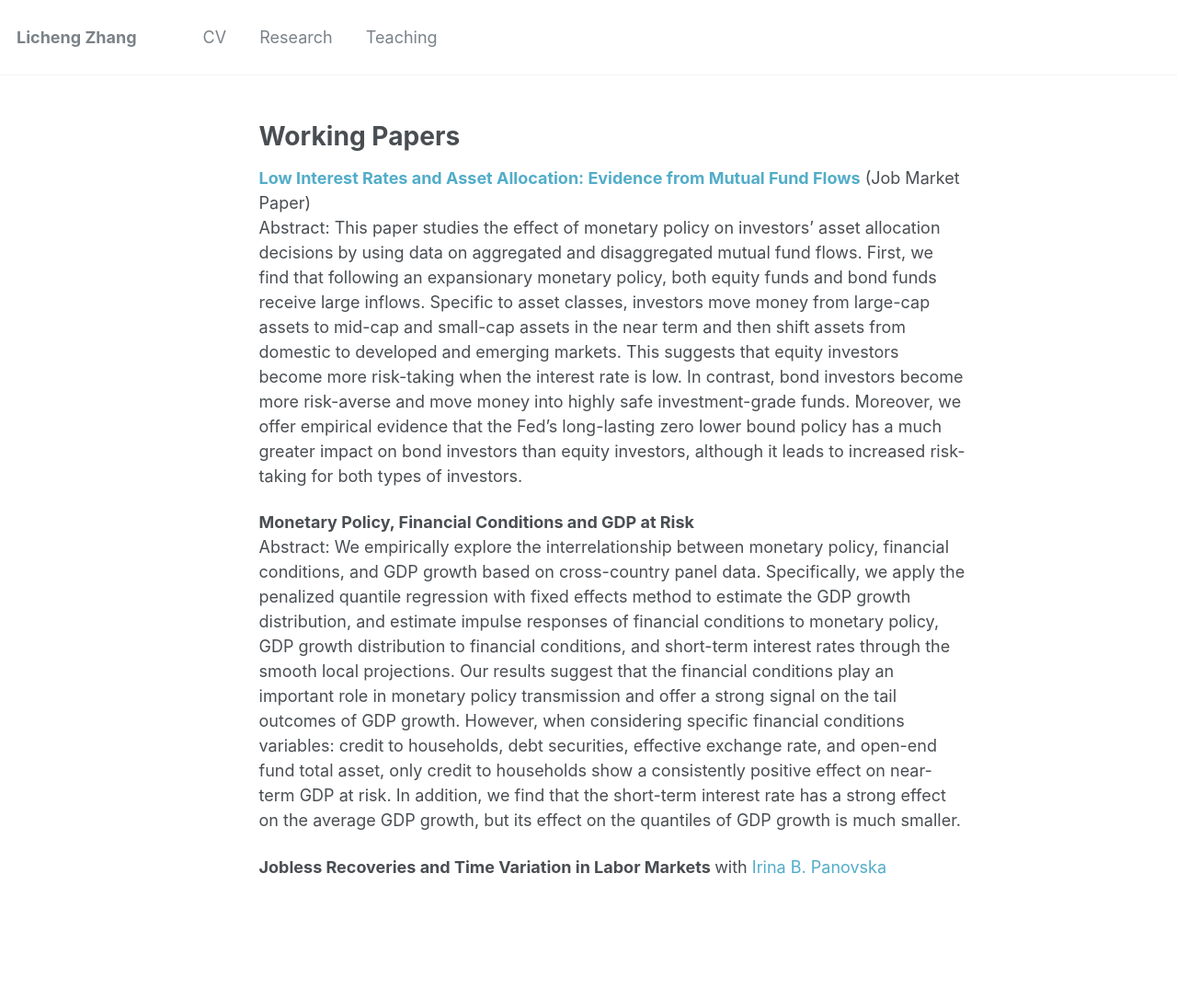
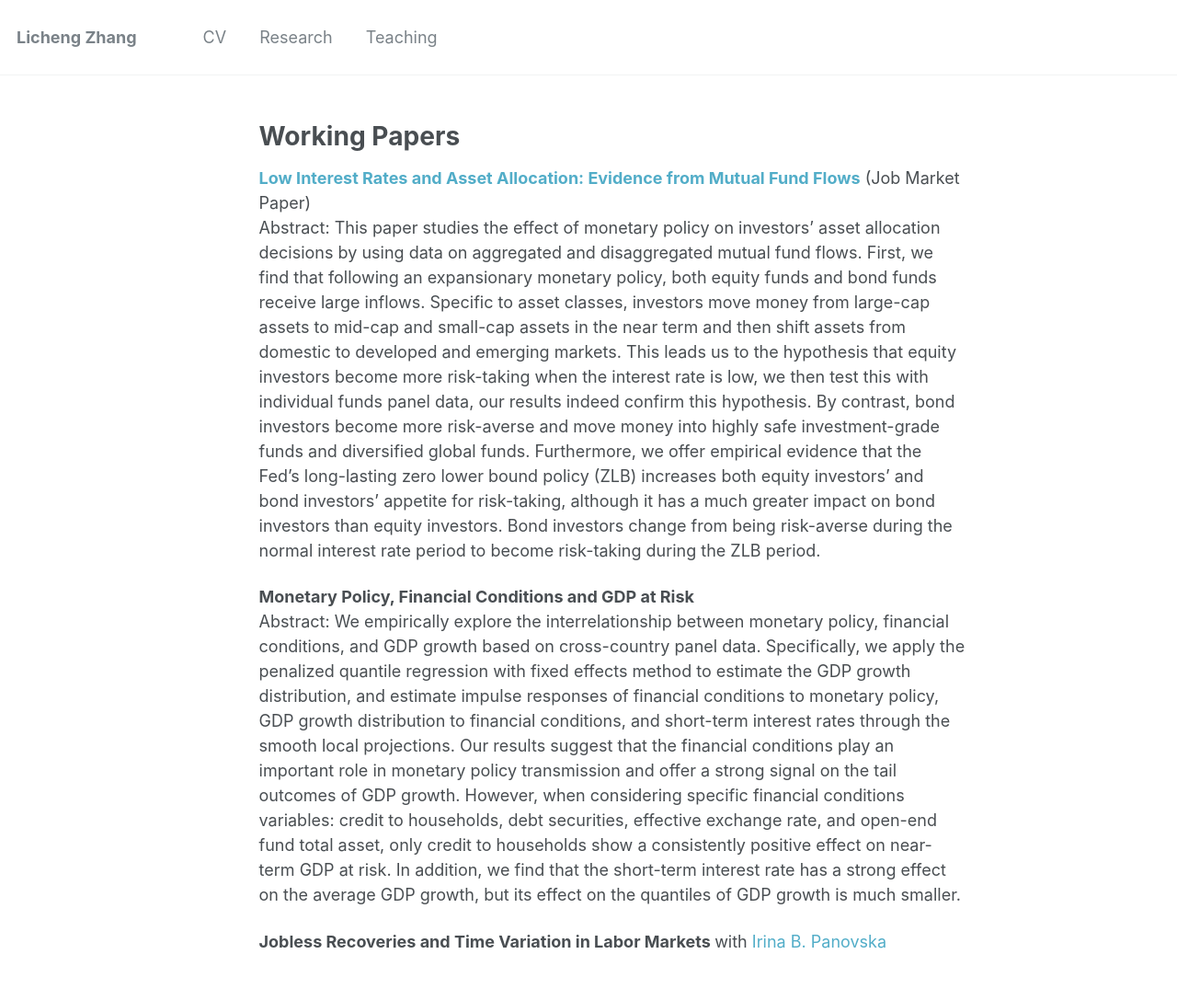
Before and after one commit to lichengzh/lichengzh.github.io, a Jekyll site: the page built from _pages/publications.md, in a window 1280 px wide. Shown: the whole page at 92% size. Built offline with Jekyll 4.4.1, drawn with Linux system fonts in a browser that asks for light colours; before the commit the page ends 1006 px from its top, so only the background shows below that.

Commit message:
Update publications.md

```diff
--- a/_pages/publications.md
+++ b/_pages/publications.md
@@ -3,9 +3,8 @@ title: ""
 permalink: /publications/
 ---
 # Working Papers
-<b>[Low Interest Rates and Asset Allocation: Evidence from Mutual Fund Flows](http://lichengzh.github.io/files/low.pdf)</b> (Job Market Paper)<br>
-Abstract: This paper studies the effect of monetary policy on investors' asset allocation decisions by using data on aggregated and disaggregated mutual fund flows. First, we find that following an expansionary monetary policy, both equity funds and bond funds receive large inflows.
-Specific to asset classes, investors move money from large-cap assets to mid-cap and small-cap assets in the near term and then shift assets from domestic to developed and emerging markets. This suggests that equity investors become more risk-taking when the interest rate is low. In contrast, bond investors become more risk-averse and move money into highly safe investment-grade funds. Moreover, we offer empirical evidence that the Fed's long-lasting zero lower bound policy has a much greater impact on bond investors than equity investors, although it leads to increased  risk-taking for both types of investors. <br>
+<b>[Low Interest Rates and Asset Allocation: Evidence from Mutual Fund Flows](http://lichengzh.github.io/files/JMP.pdf)</b> (Job Market Paper)<br>
+Abstract: This paper studies the effect of monetary policy on investors' asset allocation decisions by using data on aggregated and disaggregated mutual fund flows. First, we find that following an expansionary monetary policy, both equity funds and bond funds receive large inflows. Specific to asset classes, investors move money from large-cap assets to mid-cap and small-cap assets in the near term and then shift assets from domestic to developed and emerging markets. This leads us to the hypothesis that equity investors become more risk-taking when the interest rate is low, we then test this with individual funds panel data, our results indeed confirm this hypothesis. By contrast, bond investors become more risk-averse and move money into highly safe investment-grade funds and diversified global funds. Furthermore, we offer empirical evidence that the Fed's long-lasting zero lower bound policy (ZLB) increases both equity investors' and bond investors' appetite for risk-taking, although it has a much greater impact on bond investors than equity investors. Bond investors change from being risk-averse during the normal interest rate period to  become risk-taking during the ZLB period. <br>
 
 <b>Monetary Policy, Financial Conditions and GDP at Risk</b> <br>
 Abstract: We empirically explore the interrelationship between monetary policy, financial conditions, and GDP growth based on cross-country panel data. Specifically, we apply the penalized quantile regression with fixed effects method to estimate the GDP growth distribution, and estimate impulse responses of financial conditions to monetary policy, GDP growth distribution to financial conditions, and short-term interest rates through the smooth local projections. Our results suggest that the financial conditions play an important role in monetary policy transmission and offer a strong signal on the tail outcomes of GDP growth. However, when considering specific financial conditions variables: credit to households, debt securities, effective exchange rate, and open-end fund total asset, only credit to households show a consistently positive effect on near-term GDP at risk. In addition, we find that the short-term interest rate has a strong effect on the average GDP growth, but its effect on the quantiles of GDP growth is much smaller. <br>
```
